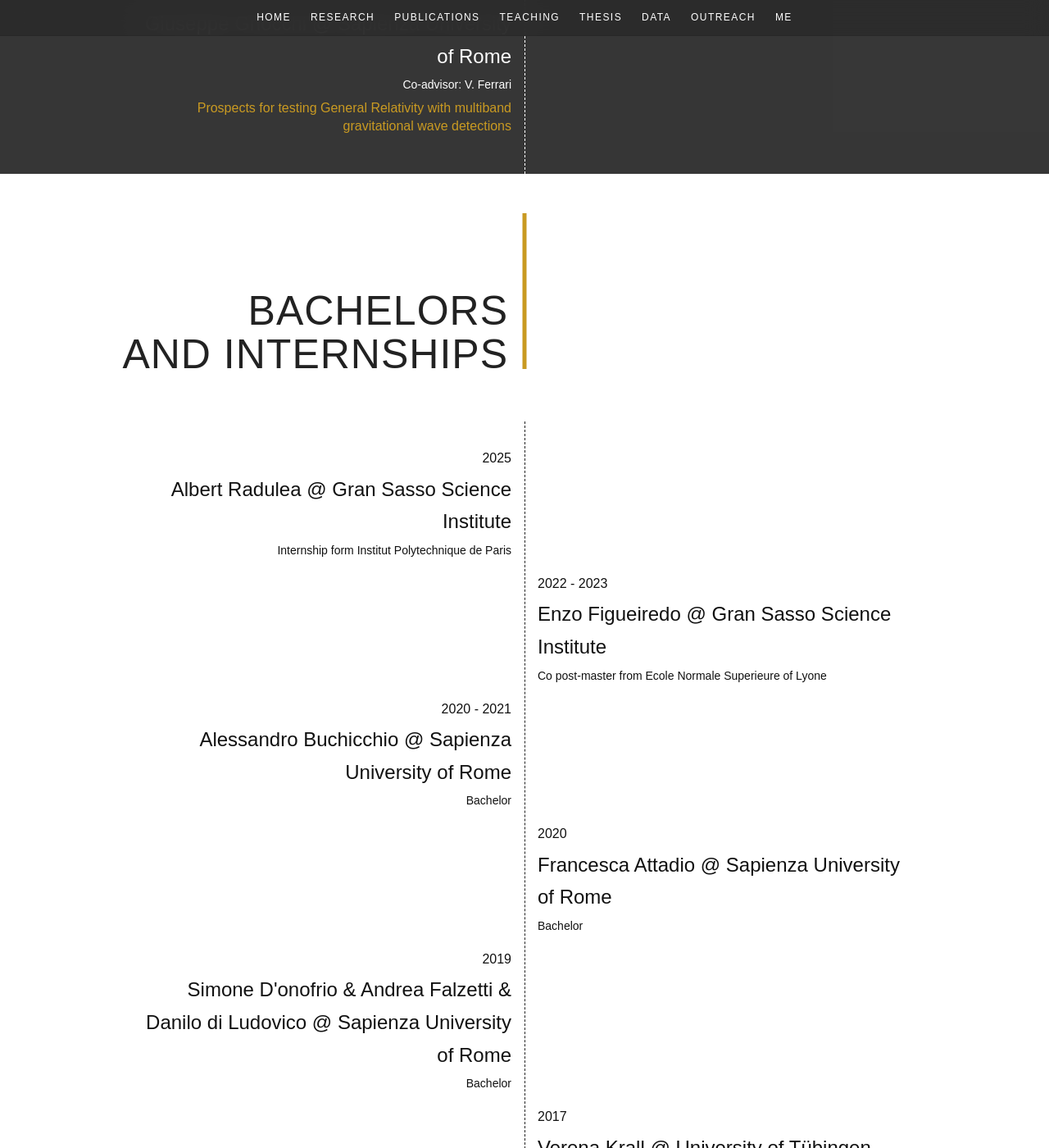
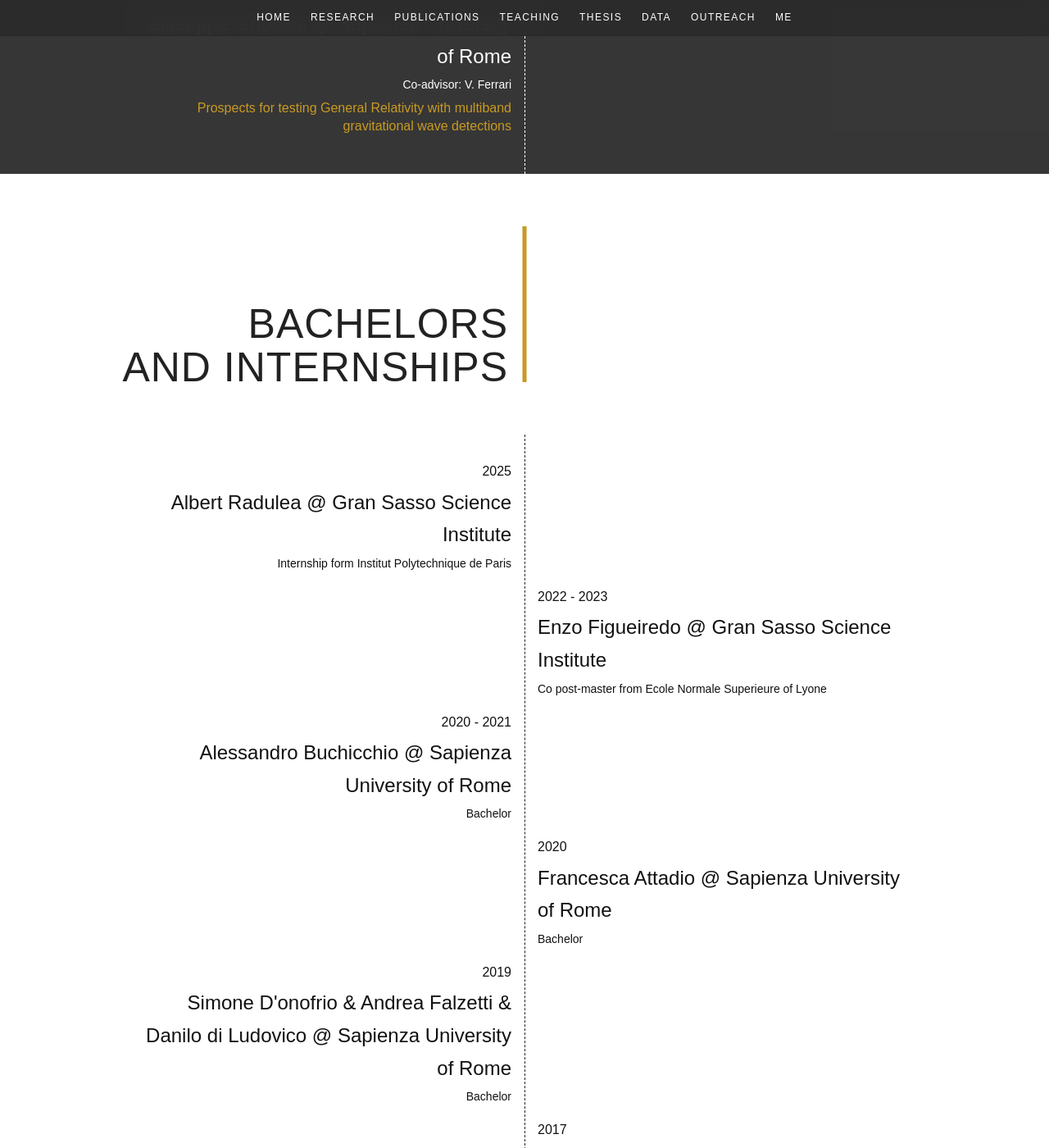
Before and after one commit to masellia/andreamaselli.github.io, a Jekyll site: the page built from pages/thesis.md, in a window 1280 px wide and 1400 px high, scrolled down 5428 px. Shown: the whole window at 82% size. Built offline with Jekyll 4.4.1, drawn with Linux system fonts in a browser that asks for light colours; some web fonts are replaced.

Commit message:
thesis page

```diff
--- a/assets/css/main.css
+++ b/assets/css/main.css
@@ -755,9 +755,8 @@
 
 .bachelor-thesis-section {
   background: #ffffff;
-  padding: 3rem 0 2rem;
+  padding: 4rem 0 2rem;
   margin-top: 0rem;
-  padding-bottom: 2rem
 }
 
 .bachelor-header {
```
